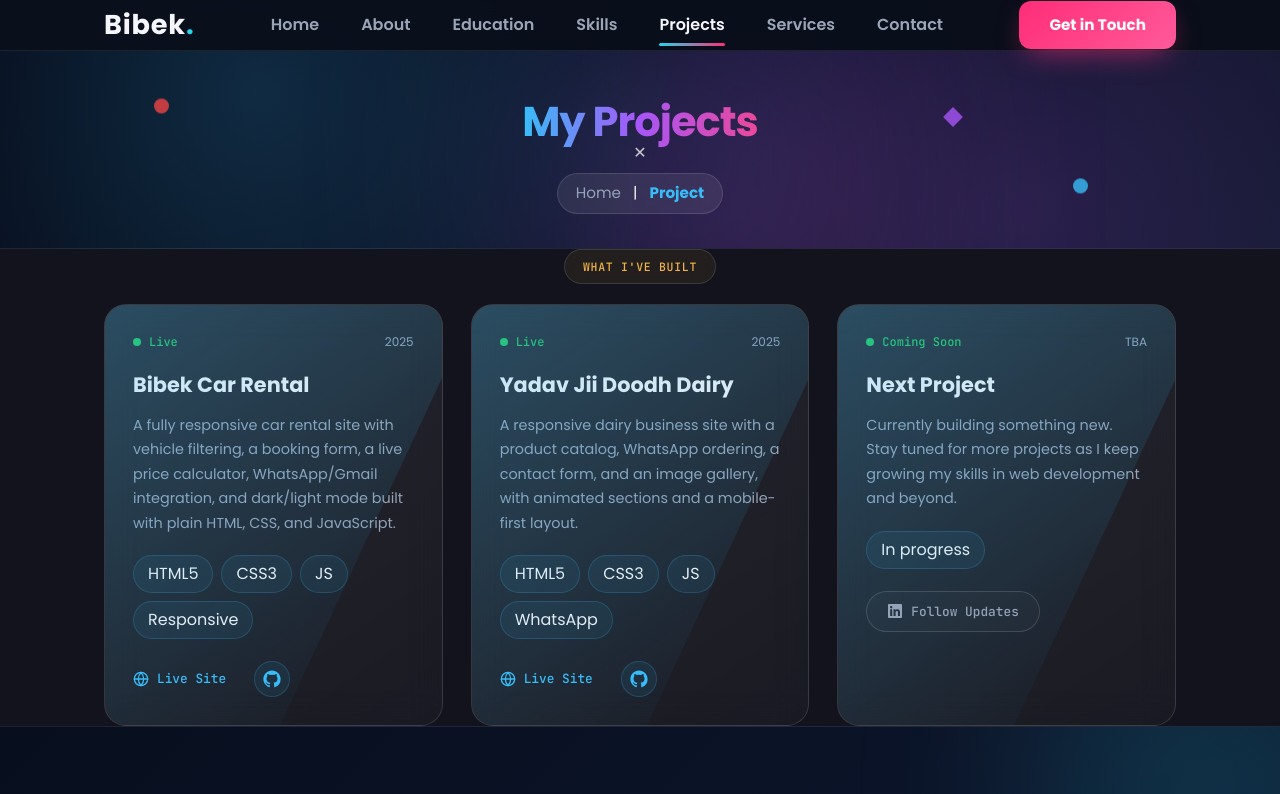
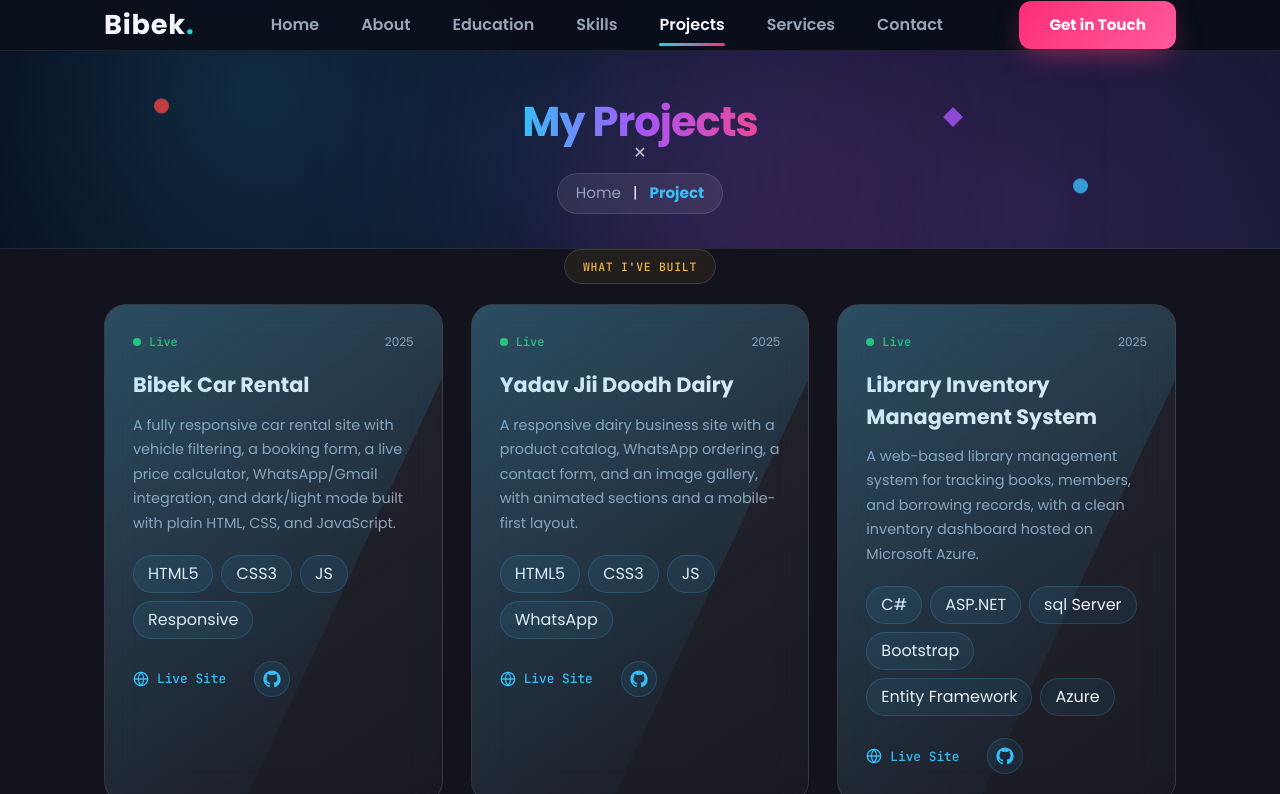
Before and after one commit to bibekydv285-source/Bibek_kumar_Yadav-Portfolio, a plain HTML site: page projects.html in a window 1280 px wide. Shown: the top 794 px of the page. Drawn offline with nearby package versions, Linux system fonts and the light colour scheme; a script that the page names is missing.

Commit message:
update photo and project section add new project

```diff
--- a/projects.html
+++ b/projects.html
@@ -130,6 +130,32 @@
 
                     <article class="proj-card">
                         <div class="proj-top">
+                            <span class="proj-status"><i aria-hidden="true"></i>Live</span>
+                            <span class="proj-year">2025</span>
+                        </div>
+                        <h3>Library Inventory Management System</h3>
+                        <p>A web-based library management system for tracking books, members, and borrowing records, with a clean inventory dashboard hosted on Microsoft Azure.</p>
+                        <div class="proj-tags">
+                            <span class="pill">C#</span>
+                            <span class="pill">ASP.NET</span>
+                            <span class="pill">sql Server</span>
+                            <span class="pill">Bootstrap</span>
+                            <span class="pill">Entity Framework</span>
+                            <span class="pill">Azure</span>
+                        </div>
+                        <div class="proj-links">
+                            <a href="https://libraryinventorymanagementsystem1-faeqbsd4cecuaef6.centralindia-01.azurewebsites.net/" target="_blank" rel="noopener" class="proj-btn-primary">
+                                <svg width="16" height="16" viewBox="0 0 24 24" fill="none" stroke="currentColor" stroke-width="2" stroke-linecap="round" stroke-linejoin="round" aria-hidden="true"><circle cx="12" cy="12" r="10"/><line x1="2" y1="12" x2="22" y2="12"/><path d="M12 2a15.3 15.3 0 0 1 4 10 15.3 15.3 0 0 1-4 10 15.3 15.3 0 0 1-4-10 15.3 15.3 0 0 1 4-10z"/></svg>
+                                Live Site <span aria-hidden="true"></span></a>
+                            </a>
+                            <a href="https://github.com/bibekydv285-source/LibraryInventoryManagementSystem1" target="_blank" rel="noopener noreferrer" class="proj-btn-icon" aria-label="View code on GitHub">
+                                <svg width="18" height="18" viewBox="0 0 24 24" fill="currentColor"><path d="M12 .5C5.73.5.5 5.74.5 12.02c0 5.1 3.29 9.42 7.86 10.95.57.1.78-.25.78-.55v-2.16c-3.2.7-3.87-1.34-3.87-1.34-.53-1.33-1.28-1.69-1.28-1.69-1.05-.7.08-.69.08-.69 1.16.08 1.77 1.18 1.77 1.18 1.03 1.75 2.71 1.25 3.37.96.1-.74.4-1.25.73-1.54-2.55-.29-5.23-1.27-5.23-5.65 0-1.25.45-2.27 1.18-3.07-.12-.29-.51-1.45.11-3.02 0 0 .96-.31 3.15 1.17a10.9 10.9 0 0 1 5.74 0c2.19-1.48 3.15-1.17 3.15-1.17.62 1.57.23 2.73.11 3.02.74.8 1.18 1.82 1.18 3.07 0 4.39-2.69 5.36-5.25 5.64.41.36.78 1.07.78 2.15v3.19c0 .31.21.66.79.55A11.53 11.53 0 0 0 23.5 12c0-6.27-5.23-11.5-11.5-11.5Z" /></svg>
+                            </a>
+                        </div>
+                    </article>
+
+                    <article class="proj-card">
+                        <div class="proj-top">
                             <span class="proj-status soon"><i aria-hidden="true"></i>Coming Soon</span>
                             <span class="proj-year">TBA</span>
                         </div>
```
Also changed, not shown: index.html (+1 -1 lines), Bibek_Kumar_Yadav_CV.jpeg (added), Bibek_yadav.cv.jpeg (deleted).
